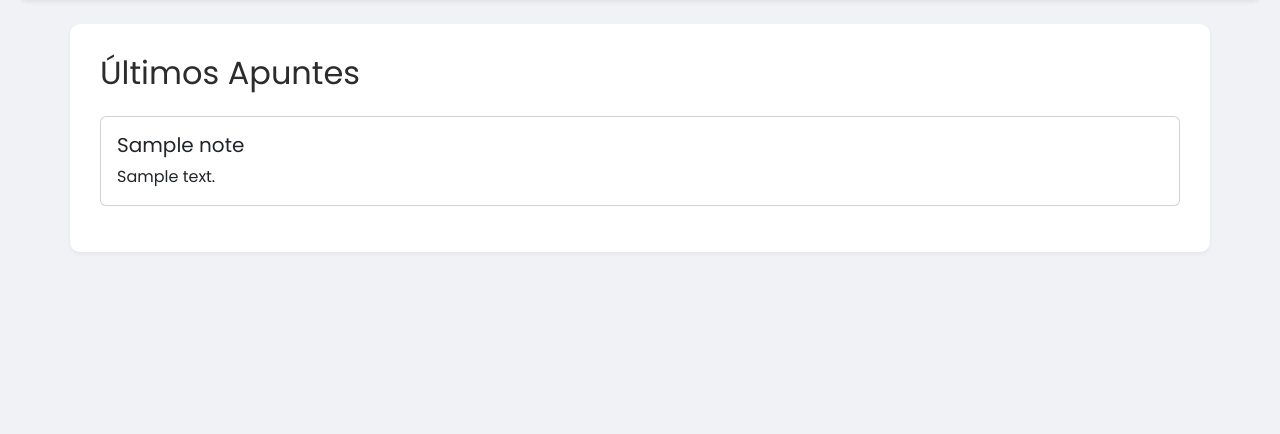
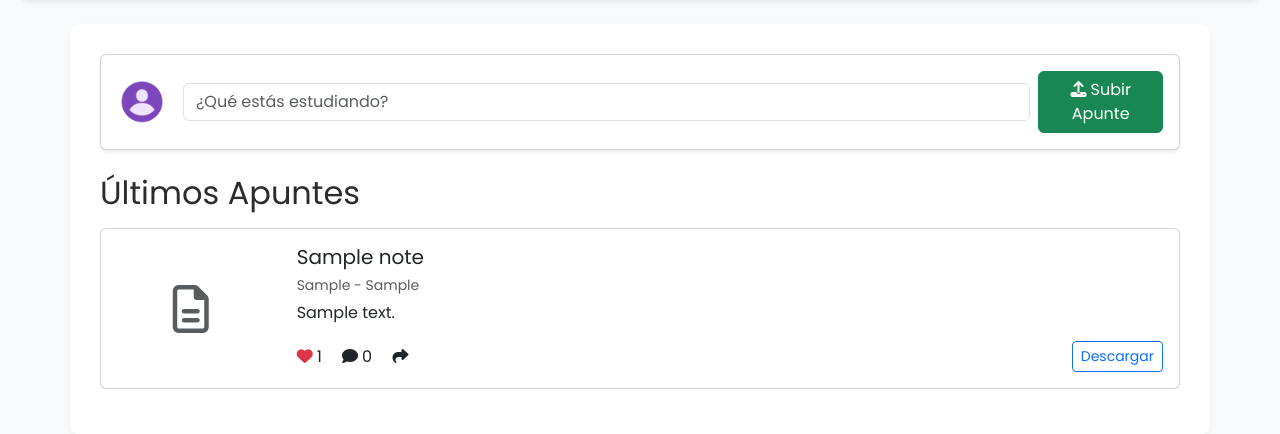
Before and after one commit to RoggerMS/Crunevo, a Flask app: page /feed in a window 1280 px wide. Shown: the part 76-510 px from the top of the page. Run offline with Flask 3, Linux system fonts and the light colour scheme; a user stored in the database is signed in; tables that the repository leaves empty hold one stand-in row (values such as "Sample post"); some libraries are stand-ins or nearby versions.

Commit message:
Add protected feed page

```diff
--- a/crunevo/routes/main_routes.py
+++ b/crunevo/routes/main_routes.py
@@ -1,12 +1,14 @@
 
-from flask import Blueprint, render_template
-from flask_login import login_required
+from flask import Blueprint, render_template, redirect, url_for
+from flask_login import login_required, current_user
 from crunevo.models.note import Note
 
 main_bp = Blueprint('main', __name__)
 
 @main_bp.route('/')
 def index():
+    if current_user.is_authenticated:
+        return redirect(url_for('main.feed'))
     return render_template('index.html')
 
 
@@ -19,7 +21,7 @@ def ranking():
 @login_required
 def feed():
     notes = Note.query.order_by(Note.upload_date.desc()).limit(20).all()
-    return render_template('feed.html', notes=notes)
+    return render_template('feed.html', notes=notes, user=current_user)
 
 
 @main_bp.route('/about')
--- a/crunevo/templates/base.html
+++ b/crunevo/templates/base.html
@@ -18,7 +18,9 @@
             <div class="collapse navbar-collapse" id="navbarNav">
                 <ul class="navbar-nav me-auto mb-2 mb-lg-0">
                     <li class="nav-item"><a class="nav-link" href="{{ url_for('main.index') }}">Inicio</a></li>
-                    <li class="nav-item"><a class="nav-link" href="{{ url_for('main.feed') }}">Feed</a></li>
+                    {% if current_user.is_authenticated %}
+                        <li class="nav-item"><a class="nav-link" href="{{ url_for('main.feed') }}">Feed</a></li>
+                    {% endif %}
                     <li class="nav-item"><a class="nav-link" href="{{ url_for('note.notes_section') }}">Apuntes</a></li>
                     <li class="nav-item"><a class="nav-link" href="{{ url_for('store.tienda') }}">Tienda</a></li>
                     <li class="nav-item"><a class="nav-link" href="{{ url_for('main.ranking') }}">Ranking</a></li>
--- a/crunevo/templates/feed.html
+++ b/crunevo/templates/feed.html
@@ -2,14 +2,48 @@
 
 {% block title %}Feed{% endblock %}
 
+{% block head_extra %}
+<link rel="stylesheet" href="{{ url_for('static', filename='css/custom_feed.css') }}">
+{% endblock %}
+
 {% block content %}
-<h2 class="mb-4">Últimos Apuntes</h2>
+<div class="mb-4">
+    <div class="card p-3 shadow-sm">
+        <div class="d-flex align-items-center">
+            <img src="{{ user.profile_picture_url or url_for('static', filename='images/default_avatar.png') }}" alt="Avatar" class="rounded-circle me-3" width="50" height="50">
+            <input type="text" class="form-control me-2" placeholder="¿Qué estás estudiando?" readonly>
+            <a href="{{ url_for('note.upload_note') }}" class="btn btn-success"><i class="fas fa-upload me-1"></i>Subir Apunte</a>
+        </div>
+    </div>
+</div>
+
+<h2 class="mb-3">Últimos Apuntes</h2>
 <div class="feed">
     {% for note in notes %}
     <div class="card mb-3">
+        <div class="row g-0">
+            <div class="col-md-2 d-flex align-items-center justify-content-center">
+                {% if note.file_type == 'pdf' %}
+                <i class="far fa-file-pdf fa-3x text-danger"></i>
+                {% else %}
+                <i class="far fa-file-alt fa-3x text-muted"></i>
+                {% endif %}
+            </div>
+            <div class="col-md-10">
                 <div class="card-body">
-      <h5 class="card-title">{{ note.title }}</h5>
-      <p class="card-text">{{ note.description or '' }}</p>
+                    <h5 class="card-title mb-1">{{ note.title }}</h5>
+                    <p class="card-text mb-1"><small class="text-muted">{{ note.course or '' }} - {{ note.faculty or '' }}</small></p>
+                    <p class="card-text">{{ note.description|truncate(120) }}</p>
+                    <div class="d-flex justify-content-between align-items-center">
+                        <div>
+                            <span class="me-3"><i class="fas fa-heart text-danger me-1"></i>{{ note.likes_count or 0 }}</span>
+                            <span class="me-3"><i class="fas fa-comment me-1"></i>0</span>
+                            <span><i class="fas fa-share"></i></span>
+                        </div>
+                        <a href="{{ url_for('note.download_note_file', note_id=note.id) }}" class="btn btn-sm btn-outline-primary">Descargar</a>
+                    </div>
+                </div>
+            </div>
         </div>
     </div>
     {% else %}
```
Lines whose indentation alone changed are shown as unchanged.
